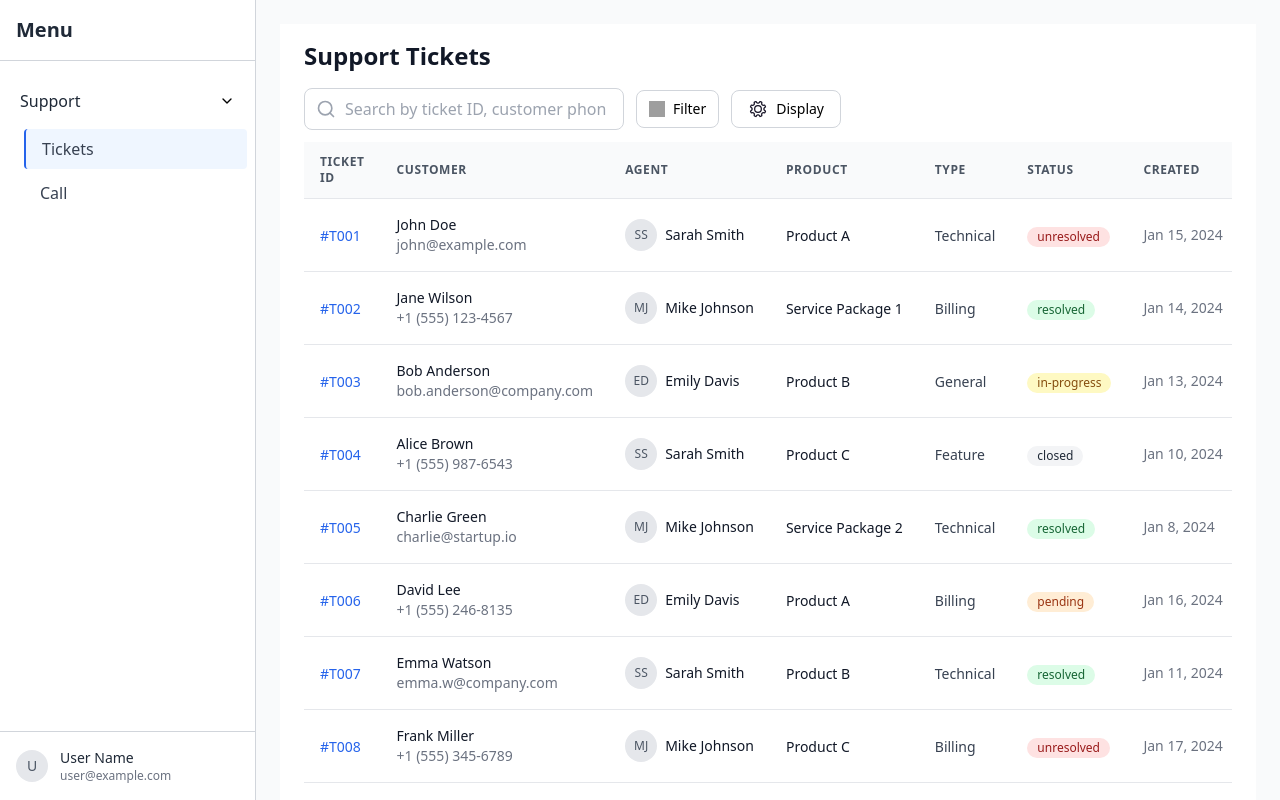
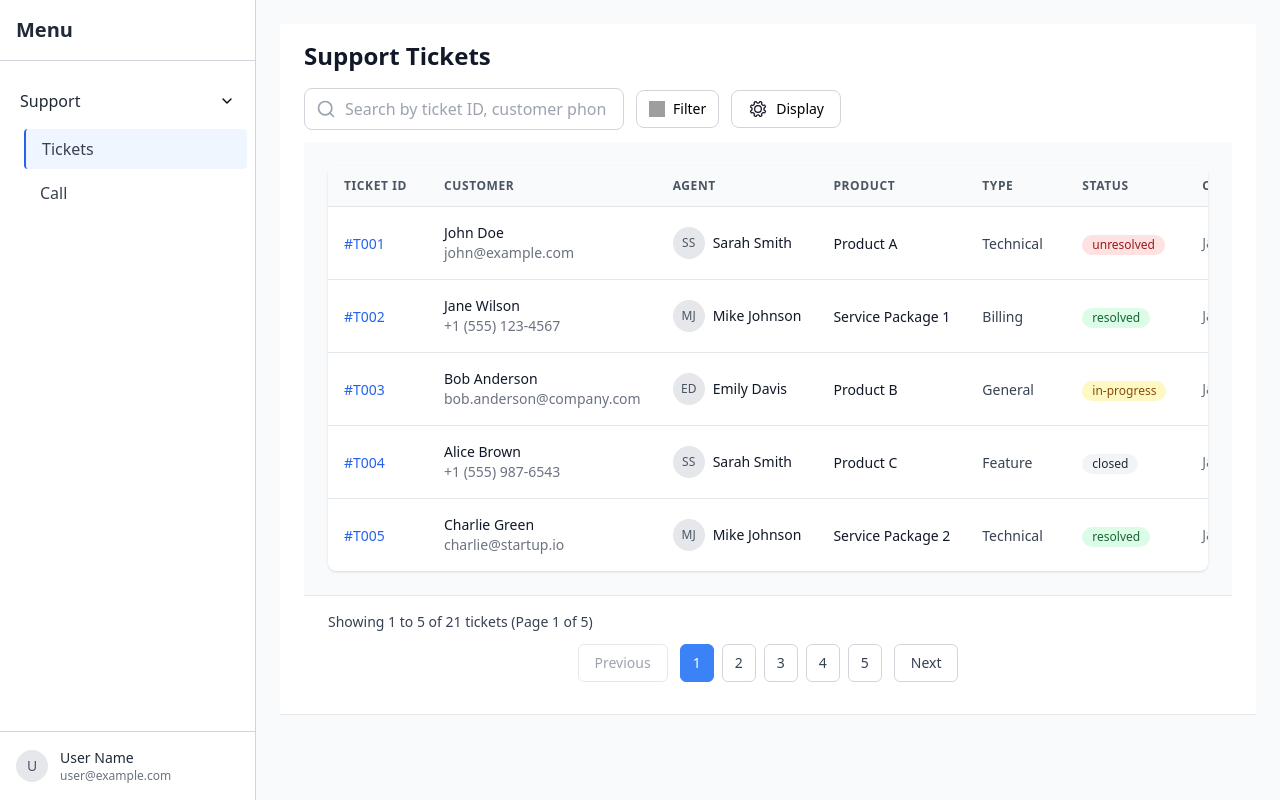
Before and after one commit to shanmathi-c/model, a Nuxt app: page /tickets in a window 1280 px wide. Built offline with nearby package versions, Linux system fonts and the light colour scheme; grey boxes are pictures that could not be loaded.

Commit message:
feat : add pagination

```diff
--- a/pages/tickets.vue
+++ b/pages/tickets.vue
@@ -1,7 +1,7 @@
 <template>
-  <div class="flex flex-col h-full">
+  <div class="flex flex-col h-screen overflow-hidden">
     <!-- Fixed Header -->
-    <div class="bg-white border-b border-gray-200 px-6 py-4">
+    <div class="flex-shrink-0 bg-white border-b border-gray-200 px-6 py-4">
       <h1 class="text-2xl font-bold text-gray-900 mb-4">Support Tickets</h1>
 
       <!-- Search and Filters -->
@@ -215,25 +215,25 @@
     </div>
 
     <!-- Scrollable Content Area -->
-    <div class="flex-1 overflow-auto">
-      <div class="bg-white">
+    <div class="flex-1 overflow-auto bg-gray-50" style="height: calc(100vh - 400px);">
+      <div class="p-6 min-h-full">
         <!-- Table View -->
-        <div class="overflow-hidden">
-          <div class="overflow-x-auto">
-            <table class="w-full">
-              <thead class="bg-gray-50 border-b border-gray-200">
+        <div class="bg-white rounded-lg shadow overflow-hidden" style="min-height: 400px;">
+          <div class="overflow-x-auto" style="height: 100%;">
+            <table class="w-full" style="min-width: 1200px;">
+              <thead class="bg-gray-50 border-b border-gray-200 sticky top-0 z-10">
                 <tr>
-                  <th v-if="visibleColumns.ticketId" class="px-4 py-3 text-left text-xs font-semibold text-gray-600 uppercase tracking-wider">Ticket ID</th>
-                  <th v-if="visibleColumns.customer" class="px-4 py-3 text-left text-xs font-semibold text-gray-600 uppercase tracking-wider">Customer</th>
-                  <th v-if="visibleColumns.agent" class="px-4 py-3 text-left text-xs font-semibold text-gray-600 uppercase tracking-wider">Agent</th>
-                  <th v-if="visibleColumns.product" class="px-4 py-3 text-left text-xs font-semibold text-gray-600 uppercase tracking-wider">Product</th>
-                  <th v-if="visibleColumns.type" class="px-4 py-3 text-left text-xs font-semibold text-gray-600 uppercase tracking-wider">Type</th>
-                  <th v-if="visibleColumns.status" class="px-4 py-3 text-left text-xs font-semibold text-gray-600 uppercase tracking-wider">Status</th>
-                  <th v-if="visibleColumns.created" class="px-4 py-3 text-left text-xs font-semibold text-gray-600 uppercase tracking-wider">Created</th>
-                  <th v-if="visibleColumns.resolved" class="px-4 py-3 text-left text-xs font-semibold text-gray-600 uppercase tracking-wider">Resolved</th>
-                  <th v-if="visibleColumns.csat" class="px-4 py-3 text-left text-xs font-semibold text-gray-600 uppercase tracking-wider">CSAT</th>
-                  <th v-if="visibleColumns.fcr" class="px-4 py-3 text-left text-xs font-semibold text-gray-600 uppercase tracking-wider">FCR</th>
-                  <th v-if="visibleColumns.notes" class="px-4 py-3 text-left text-xs font-semibold text-gray-600 uppercase tracking-wider">Notes</th>
+                  <th v-if="visibleColumns.ticketId" class="px-4 py-3 text-left text-xs font-semibold text-gray-600 uppercase tracking-wider" style="width: 100px; min-width: 100px;">Ticket ID</th>
+                  <th v-if="visibleColumns.customer" class="px-4 py-3 text-left text-xs font-semibold text-gray-600 uppercase tracking-wider" style="width: 200px; min-width: 200px;">Customer</th>
+                  <th v-if="visibleColumns.agent" class="px-4 py-3 text-left text-xs font-semibold text-gray-600 uppercase tracking-wider" style="width: 150px; min-width: 150px;">Agent</th>
+                  <th v-if="visibleColumns.product" class="px-4 py-3 text-left text-xs font-semibold text-gray-600 uppercase tracking-wider" style="width: 120px; min-width: 120px;">Product</th>
+                  <th v-if="visibleColumns.type" class="px-4 py-3 text-left text-xs font-semibold text-gray-600 uppercase tracking-wider" style="width: 100px; min-width: 100px;">Type</th>
+                  <th v-if="visibleColumns.status" class="px-4 py-3 text-left text-xs font-semibold text-gray-600 uppercase tracking-wider" style="width: 120px; min-width: 120px;">Status</th>
+                  <th v-if="visibleColumns.created" class="px-4 py-3 text-left text-xs font-semibold text-gray-600 uppercase tracking-wider" style="width: 120px; min-width: 120px;">Created</th>
+                  <th v-if="visibleColumns.resolved" class="px-4 py-3 text-left text-xs font-semibold text-gray-600 uppercase tracking-wider" style="width: 120px; min-width: 120px;">Resolved</th>
+                  <th v-if="visibleColumns.csat" class="px-4 py-3 text-left text-xs font-semibold text-gray-600 uppercase tracking-wider" style="width: 80px; min-width: 80px;">CSAT</th>
+                  <th v-if="visibleColumns.fcr" class="px-4 py-3 text-center text-xs font-semibold text-gray-600 uppercase tracking-wider" style="width: 60px; min-width: 60px;">FCR</th>
+                  <th v-if="visibleColumns.notes" class="px-4 py-3 text-left text-xs font-semibold text-gray-600 uppercase tracking-wider" style="width: 300px; min-width: 300px;">Notes</th>
                 </tr>
               </thead>
               <tbody class="divide-y divide-gray-200">
@@ -340,35 +340,37 @@
             </table>
           </div>
 
-          <!-- Pagination Controls -->
-          <div v-if="totalPages > 1" class="px-6 py-4 bg-gray-50 border-t border-gray-200">
-            <div class="flex items-center justify-between">
+
+          <!-- Empty State -->
+          <div v-if="filteredTickets.length === 0" class="text-center py-12">
+            <svg class="mx-auto h-12 w-12 text-gray-400" xmlns="http://www.w3.org/2000/svg" fill="none" viewBox="0 0 24 24" stroke="currentColor">
+              <path stroke-linecap="round" stroke-linejoin="round" stroke-width="2" d="M9 12h6m-6 4h6m2 5H7a2 2 0 01-2-2V5a2 2 0 012-2h5.586a1 1 0 01.707.293l5.414 5.414a1 1 0 01.293.707V19a2 2 0 01-2 2z" />
+            </svg>
+            <h3 class="mt-2 text-sm font-medium text-gray-900">No tickets found</h3>
+            <p class="mt-1 text-sm text-gray-500">Try adjusting your search or filters</p>
+          </div>
+          </div>
+        </div>
+      </div>
+    </div>
+
+    <!-- Fixed Pagination Controls -->
+    <div class="flex-shrink-0 px-6 py-4 bg-white border-t border-gray-200 sticky bottom-0">
+      <div class="flex flex-col gap-3">
+        <!-- Info row -->
         <div class="text-sm text-gray-700">
           Showing <span class="font-medium">{{ ((currentPage - 1) * itemsPerPage) + 1 }}</span> to
           <span class="font-medium">{{ Math.min(currentPage * itemsPerPage, filteredTickets.length) }}</span> of
-                <span class="font-medium">{{ filteredTickets.length }}</span> results
+          <span class="font-medium">{{ filteredTickets.length }}</span> tickets (Page {{ currentPage }} of {{ totalPages }})
         </div>
 
-              <div class="flex items-center gap-2">
-                <!-- Items per page -->
-                <div class="flex items-center gap-2 text-sm text-gray-600">
-                  <span>Show</span>
-                  <select v-model="itemsPerPage" @change="changeItemsPerPage($event.target.value)" class="border border-gray-300 rounded px-2 py-1 text-sm">
-                    <option value="5">5</option>
-                    <option value="10">10</option>
-                    <option value="25">25</option>
-                    <option value="50">50</option>
-                  </select>
-                  <span>per page</span>
-                </div>
-
-                <!-- Pagination Buttons -->
-                <div class="flex items-center gap-1">
+        <!-- Controls row -->
+        <div class="flex items-center justify-center">
           <!-- Previous Button -->
           <button
             @click="previousPage"
             :disabled="currentPage === 1"
-                    class="px-3 py-1 text-sm border rounded-md transition-colors"
+            class="px-4 py-2 text-sm border rounded-md transition-colors mr-2"
             :class="currentPage === 1
               ? 'border-gray-200 text-gray-400 cursor-not-allowed'
               : 'border-gray-300 text-gray-700 hover:bg-gray-50'"
@@ -380,7 +382,7 @@
           <template v-for="page in pageNumbers" :key="page">
             <button
               @click="goToPage(page)"
-                      class="px-3 py-1 text-sm border rounded-md transition-colors"
+              class="px-3 py-2 text-sm border rounded-md transition-colors mx-1"
               :class="page === currentPage
                 ? 'border-blue-500 bg-blue-500 text-white'
                 : 'border-gray-300 text-gray-700 hover:bg-gray-50'"
@@ -393,27 +395,13 @@
           <button
             @click="nextPage"
             :disabled="currentPage === totalPages"
-                    class="px-3 py-1 text-sm border rounded-md transition-colors"
+            class="px-4 py-2 text-sm border rounded-md transition-colors ml-2"
             :class="currentPage === totalPages
               ? 'border-gray-200 text-gray-400 cursor-not-allowed'
               : 'border-gray-300 text-gray-700 hover:bg-gray-50'"
           >
             Next
           </button>
-                </div>
-              </div>
-            </div>
-          </div>
-
-          <!-- Empty State -->
-          <div v-if="filteredTickets.length === 0" class="text-center py-12">
-            <svg class="mx-auto h-12 w-12 text-gray-400" xmlns="http://www.w3.org/2000/svg" fill="none" viewBox="0 0 24 24" stroke="currentColor">
-              <path stroke-linecap="round" stroke-linejoin="round" stroke-width="2" d="M9 12h6m-6 4h6m2 5H7a2 2 0 01-2-2V5a2 2 0 012-2h5.586a1 1 0 01.707.293l5.414 5.414a1 1 0 01.293.707V19a2 2 0 01-2 2z" />
-            </svg>
-            <h3 class="mt-2 text-sm font-medium text-gray-900">No tickets found</h3>
-            <p class="mt-1 text-sm text-gray-500">Try adjusting your search or filters</p>
-          </div>
-        </div>
         </div>
       </div>
     </div>
@@ -484,7 +472,7 @@ export default {
 
       // Pagination
       currentPage: 1,
-      itemsPerPage: 10,
+      itemsPerPage: 5,
 
       // Sample data
       tickets: [
@@ -739,6 +727,48 @@ export default {
           csatRating: null,
           firstCallResolution: false,
           notes: 'Server response time degradation - urgent'
+        },
+        {
+          id: 'T019',
+          customerName: 'Test User 1',
+          customerContact: '+1 (555) 111-1111',
+          agentName: 'Sarah Smith',
+          productCategory: 'Product A',
+          type: 'technical',
+          status: 'pending',
+          createdDate: '2024-01-31',
+          resolvedDate: null,
+          csatRating: null,
+          firstCallResolution: false,
+          notes: 'Test ticket for pagination'
+        },
+        {
+          id: 'T020',
+          customerName: 'Test User 2',
+          customerContact: '+1 (555) 222-2222',
+          agentName: 'Mike Johnson',
+          productCategory: 'Product B',
+          type: 'billing',
+          status: 'resolved',
+          createdDate: '2024-01-31',
+          resolvedDate: '2024-01-31',
+          csatRating: 5,
+          firstCallResolution: true,
+          notes: 'Another test ticket'
+        },
+        {
+          id: 'T021',
+          customerName: 'Test User 3',
+          customerContact: '+1 (555) 333-3333',
+          agentName: 'Emily Davis',
+          productCategory: 'Product C',
+          type: 'general',
+          status: 'in-progress',
+          createdDate: '2024-02-01',
+          resolvedDate: null,
+          csatRating: null,
+          firstCallResolution: false,
+          notes: 'Third test ticket'
         }
       ]
     }
@@ -994,3 +1024,43 @@ export default {
   }
 }
 </script>
+
+<style scoped>
+/* Force scrollbar visibility */
+.overflow-auto::-webkit-scrollbar {
+  width: 12px;
+  height: 12px;
+}
+
+.overflow-auto::-webkit-scrollbar-track {
+  background: #f1f1f1;
+}
+
+.overflow-auto::-webkit-scrollbar-thumb {
+  background: #888;
+  border-radius: 6px;
+}
+
+.overflow-auto::-webkit-scrollbar-thumb:hover {
+  background: #555;
+}
+
+/* For Firefox */
+.overflow-auto {
+  scrollbar-width: auto;
+}
+
+/* Ensure horizontal scrollbar for table */
+.overflow-x-auto::-webkit-scrollbar {
+  height: 12px;
+}
+
+.overflow-x-auto::-webkit-scrollbar-track {
+  background: #f1f1f1;
+}
+
+.overflow-x-auto::-webkit-scrollbar-thumb {
+  background: #888;
+  border-radius: 6px;
+}
+</style>
```
Lines whose indentation alone changed are shown as unchanged.
